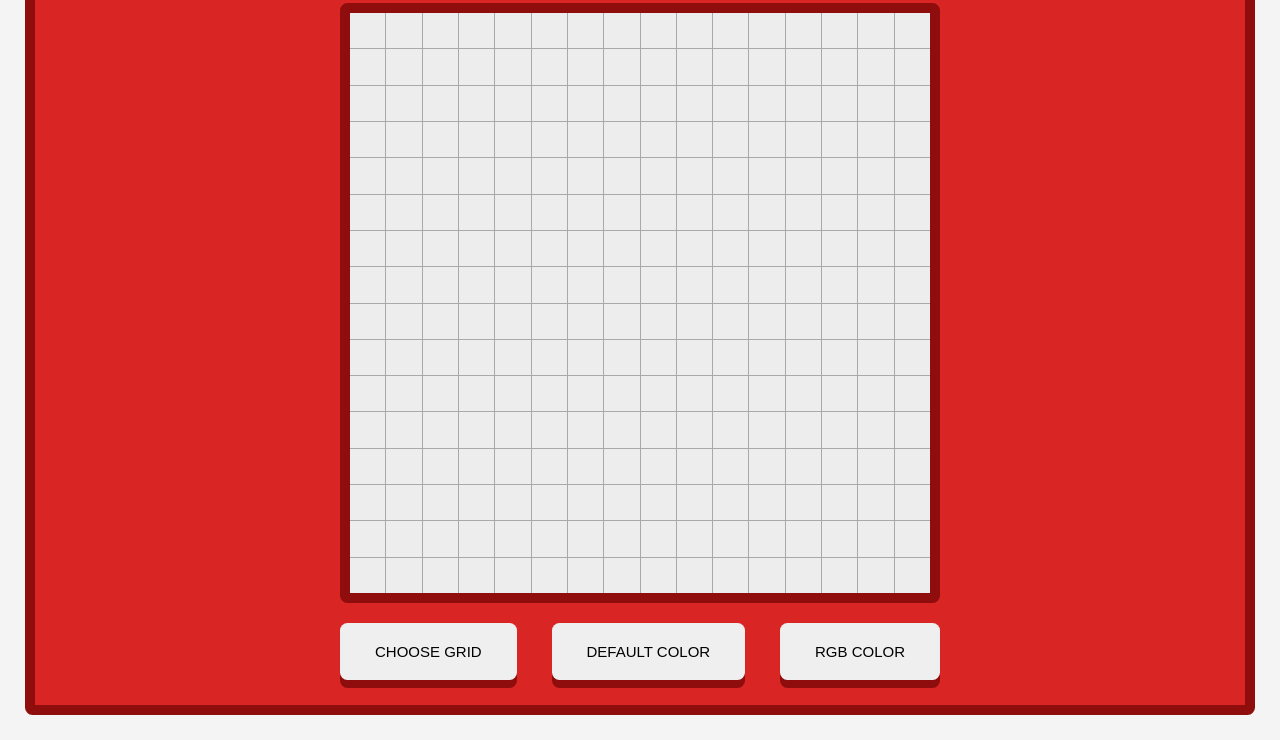
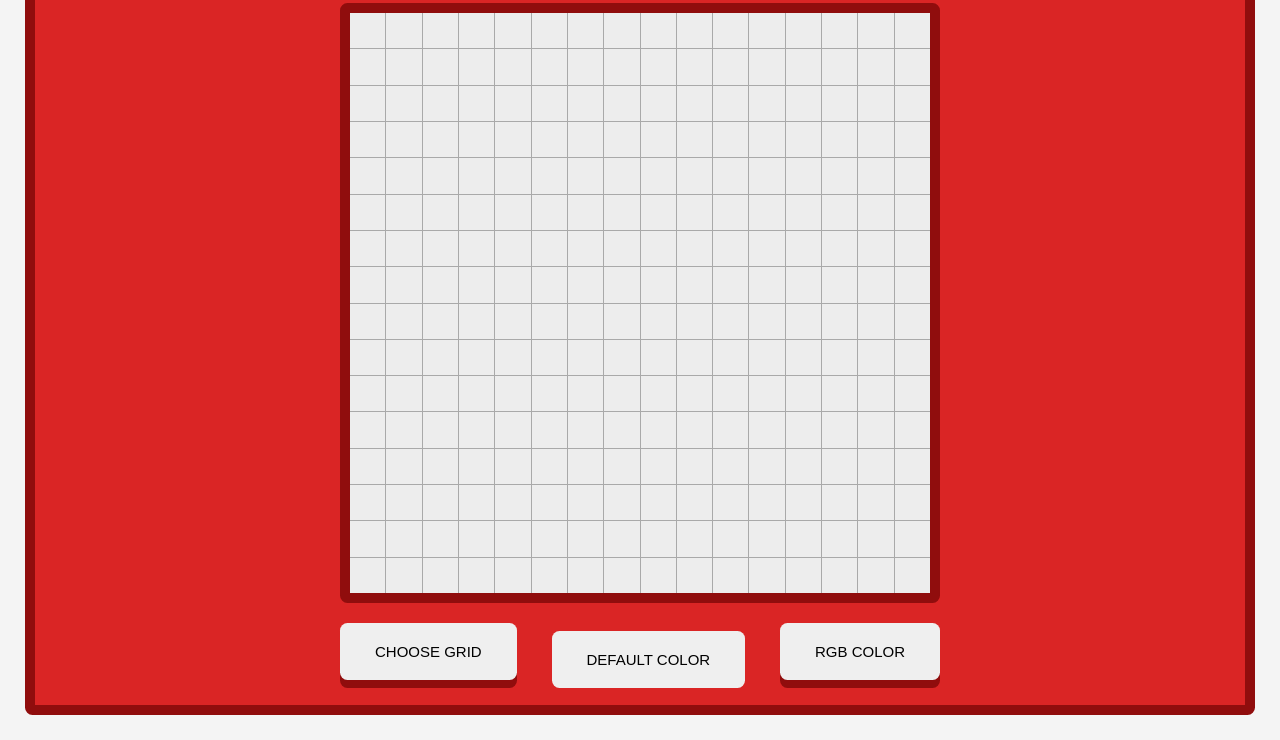
Before and after one commit to MacJ13/etch-a-sketch, a plain HTML site: page index.html in a window 1280 px wide. Shown: the part 176-916 px from the top of the page. Drawn offline with Linux system fonts and the light colour scheme.

Commit message:
Create btn-active selector

```diff
--- a/style.css
+++ b/style.css
@@ -84,6 +84,8 @@ body {
 }
 
 .btn {
+    position: relative;
+    top: 0;
     /* width: 180px; */
     font-size: 15px;
 
@@ -94,3 +96,8 @@ body {
     text-transform: uppercase;
     box-shadow: 0px 8px 0px 0px #900D0D;
 }
+
+.btn-active {
+    top: 8px;
+    box-shadow: 0px 0px 0px 0px #900D0D;
+}
```
